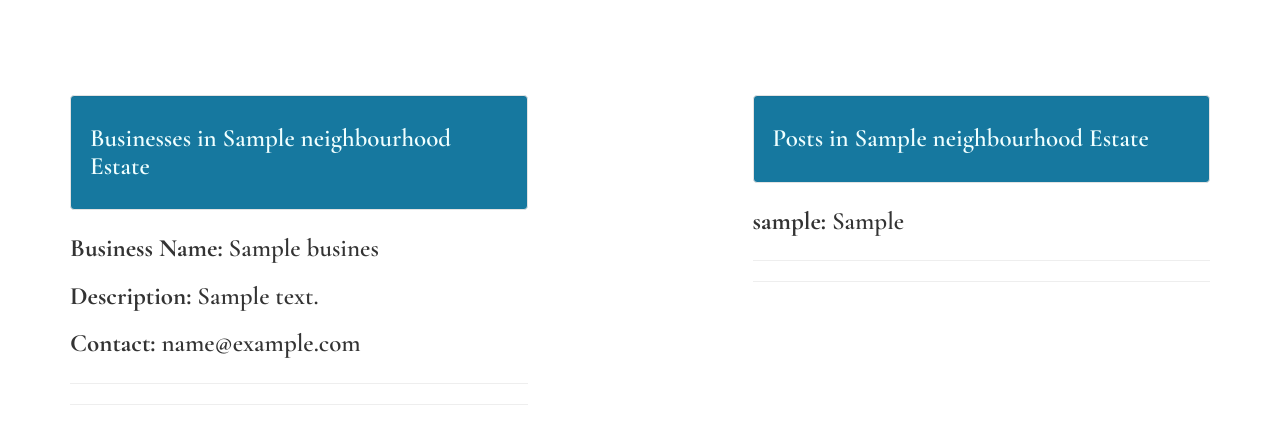
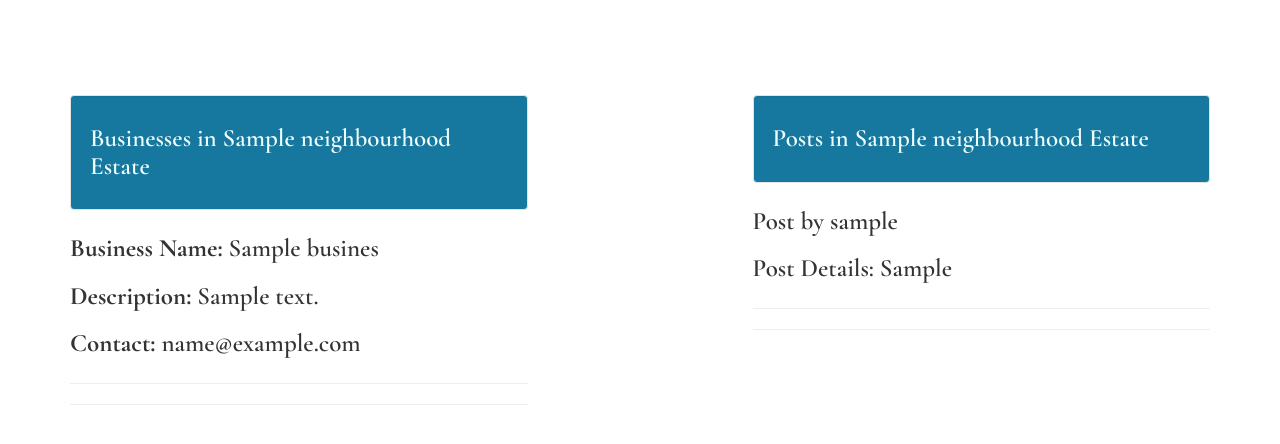
Before and after one commit to tgalvinjr/majirani-IP, a Django app: page /all_info/1/ in a window 1280 px wide. Shown: the part 58-502 px from the top of the page. Run offline with Django 3.2, Linux system fonts and the light colour scheme; a user stored in the database is signed in; tables that the repository leaves empty hold one stand-in row (values such as "Sample post"); some libraries are stand-ins or nearby versions.

Commit message:
style all_info.html

```diff
--- a/mtaa/templates/all_neigh_info.html
+++ b/mtaa/templates/all_neigh_info.html
@@ -36,7 +36,8 @@
             </div>
             {%if posts%}
             {%for post in posts%}
-            <p><strong>{{post.user.username}}: </strong> {{post.post}}</p>
+            <p>Post by {{post.user}}</p>
+            <p>Post Details: {{post.post}}</p>
 
             <hr><hr>
             {%endfor%}
```
